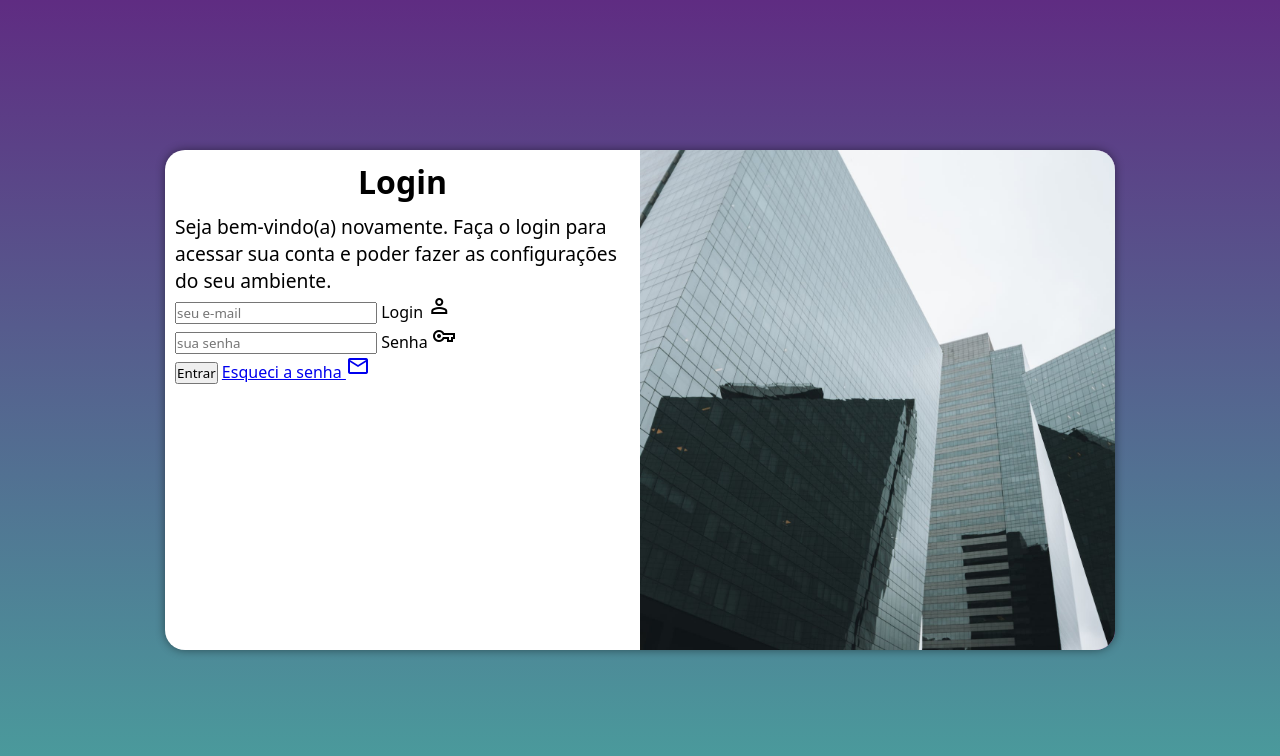
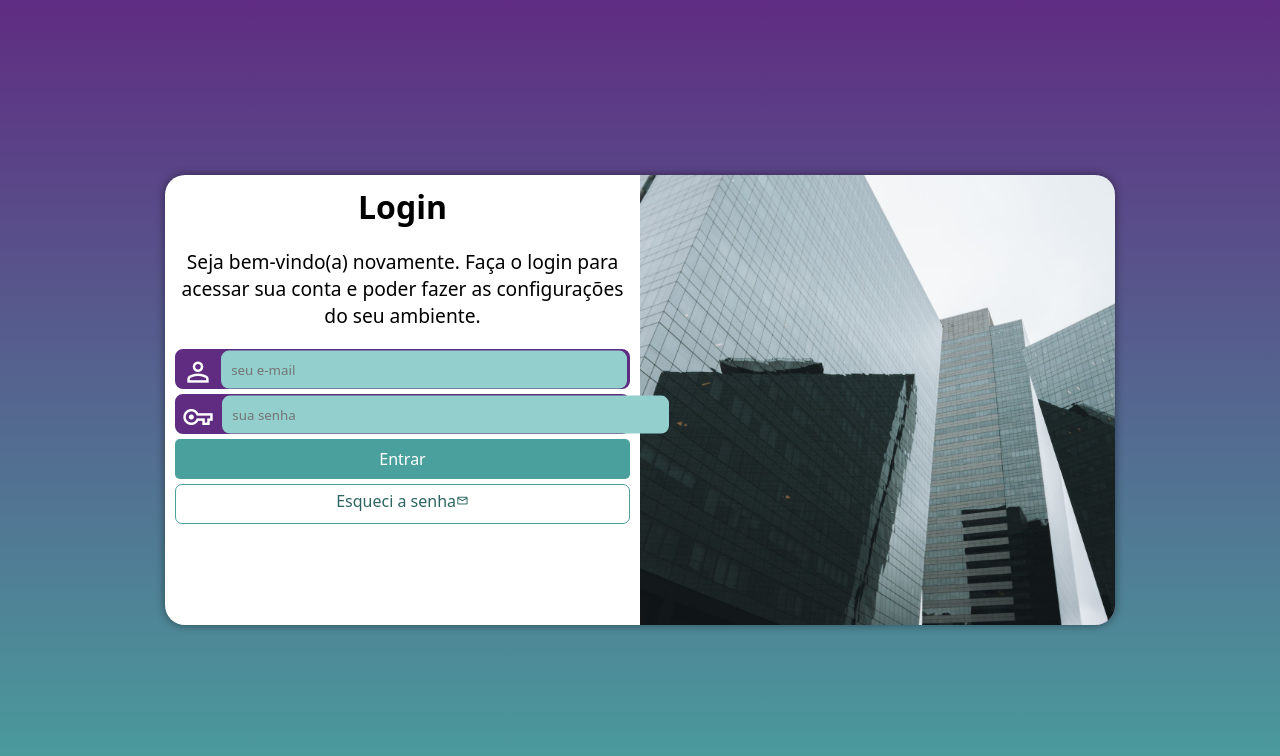
Before and after one commit to JSantosMoraes/projeto-login, a plain HTML site: page index.html in a window 1280 px wide. Drawn offline with nearby package versions, Linux system fonts and the light colour scheme.

Commit message:
curso finalizado.

```diff
--- a/estilos/media-query.css
+++ b/estilos/media-query.css
@@ -7,6 +7,8 @@
 
     section#login {
         width: 80vw;
+        height: 360px;
+
     }
 
     section#login>div#imagem {
@@ -19,6 +21,42 @@
         float: right;
         width: 70%;
     }
+
+    div#formulario>p {
+        font-size: 1em;
+        margin: 20px 0;
+        text-align: center;
+    }
+
+    div.campo>input#ilogin {
+        background-color: #92cfcd;
+        border: none;
+        width: calc(100% - 45px);
+        border-radius: 8px;
+        padding: 10px;
+        transform: translateY(-13.4px);
+    }
+
+    div.campo>input {
+        background-color: #92cfcd;
+        border: none;
+        width: calc(100% - 45px);
+        border-radius: 8px;
+        padding: 10px;
+        transform: translateY(-13.4px);
+    }
+
+    div.campo input#isenha {
+        background-color: #92cfcd;
+        border: none;
+        width: 48.7vw;
+        border-radius: 8px;
+        transform: translateY(-13.4px);
+    }
+
+    div.campo input#ilogin:focus-within {
+        background-color: white;
+    }
 }
 
 @media screen and (min-width: 992px) {
@@ -28,6 +66,8 @@
 
     section#login {
         width: 950px;
+        height: 450px;
+
     }
 
     section#login>div#imagem {
@@ -41,12 +81,44 @@
         width: 50%;
     }
 
-    div#formulario > h1 {
+    div#formulario>h1 {
         font-size: 2em;
     }
 
     div#formulario>p {
         font-size: 1.2em;
+        margin: 20px 0;
+        text-align: center;
     }
 
+    div.campo>input#ilogin {
+        background-color: #92cfcd;
+        border: none;
+        width: calc(100% - 45px);
+        border-radius: 8px;
+        padding: 10px;
+        transform: translateY(-13.4px);
+    }
+
+    div.campo>input {
+        background-color: #92cfcd;
+        border: none;
+        width: calc(100% - 45px);
+        border-radius: 8px;
+        padding: 10px;
+        transform: translateY(-13.4px);
+    }
+
+    div.campo input#isenha {
+        background-color: #92cfcd;
+        border: none;
+        border-radius: 8px;
+        padding: 10px;
+        padding-right: 239px;
+        transform: translateY(-13.4px);
+    }
+
+    div.campo input#ilogin:focus-within {
+        background-color: white;
+    }
 }
--- a/estilos/style.css
+++ b/estilos/style.css
@@ -36,11 +36,11 @@ section#login {
 
     background-color: white;
     width: 250px;
-    height: 500px;
+    height: 515px;
     border-radius: 20px;
     box-shadow: 0px 0px 10px rgba(0, 0, 0, 0.450);
 
-    transition: width .3s height .3s;
+    transition: width 0.3s height 0.3s;
     transition-timing-function: ease;
 }
 
@@ -66,3 +66,76 @@ div#formulario>h1 {
 div#formulario>p {
     font-size: 0.8em;
 }
+
+form>div.campo {
+    background-color: #5f2c82;
+    display: block;
+    width: 100%;
+    height: 40px;
+    border-radius: 8px;
+    margin: 5px 0px;
+    border: 2px solid #5f2c82;
+}
+
+form label {
+    display: none;
+}
+
+div.campo>span {
+    color: white;
+    font-size: 2em;
+    width: 40px;
+    padding: 5px;
+}
+
+div.campo input {
+    background-color: #92cfcd;
+    border: none;
+    border-radius: 8px;
+    padding: 10px;
+    transform: translateY(-13.4px);
+}
+
+div.campo input:focus-within {
+    background-color: white;
+}
+
+
+form>input[type=submit] {
+    display: block;
+    font-size: 1em;
+    width: 100%;
+    height: 40px;
+    background-color: #49a09d;
+    color: white;
+    border: none;
+    border-radius: 5px;
+    cursor: pointer;
+}
+
+form>input[type=submit]:hover {
+    background-color: #2d6462;
+}
+
+form>a.botao {
+    display: block;
+    text-align: center;
+    font-size: 1em;
+    width: 100%;
+    height: 40px;
+    padding-top: 5px;
+    margin-top: 5px;
+    background-color: white;
+    border: 1px solid #49a09d;
+    border-radius: 7px;
+    text-decoration: none;
+    color: #2d6462;
+}
+
+form>a.botao:hover {
+    background-color: #6cd3cf;
+}
+
+form>a.botao>span {
+    font-size: 0.8em;
+}
--- a/index.html
+++ b/index.html
@@ -26,17 +26,26 @@
                     seu ambiente.</p>
                 <form action="login.php" method="post" autocomplete="on">
                     <div class="campo">
+
+                        <span class="material-symbols-outlined">person</span>
+
                         <input type="email" name="login" id="ilogin" placeholder="seu e-mail" autocomplete="email"
                             required maxlength="30">
-                        <label for="ilogin">Login <span class="material-symbols-outlined">person</span></label>
+
+                        <label for="ilogin">Login</label>
+
                     </div>
+
                     <div class="campo">
+                        <span class="material-symbols-outlined">vpn_key<span>
+
                         <input type="password" name="senha" id="isenha" placeholder="sua senha"
                             autocomplete="current-password" required minlength="8" maxlength="20">
-                        <label for="isenha">Senha <span class="material-symbols-outlined">vpn_key<span></label>
+
+                        <label for="isenha">Senha</label>
                     </div>
                     <input type="submit" value="Entrar">
-                    <a href="esqueci.html">Esqueci a senha <span class="material-symbols-outlined">mail</span></a>
+                    <a href="esqueci.html" class="botao">Esqueci a senha<span class="material-symbols-outlined">mail</span></a>
                 </form>
             </div>
         </section>
```
